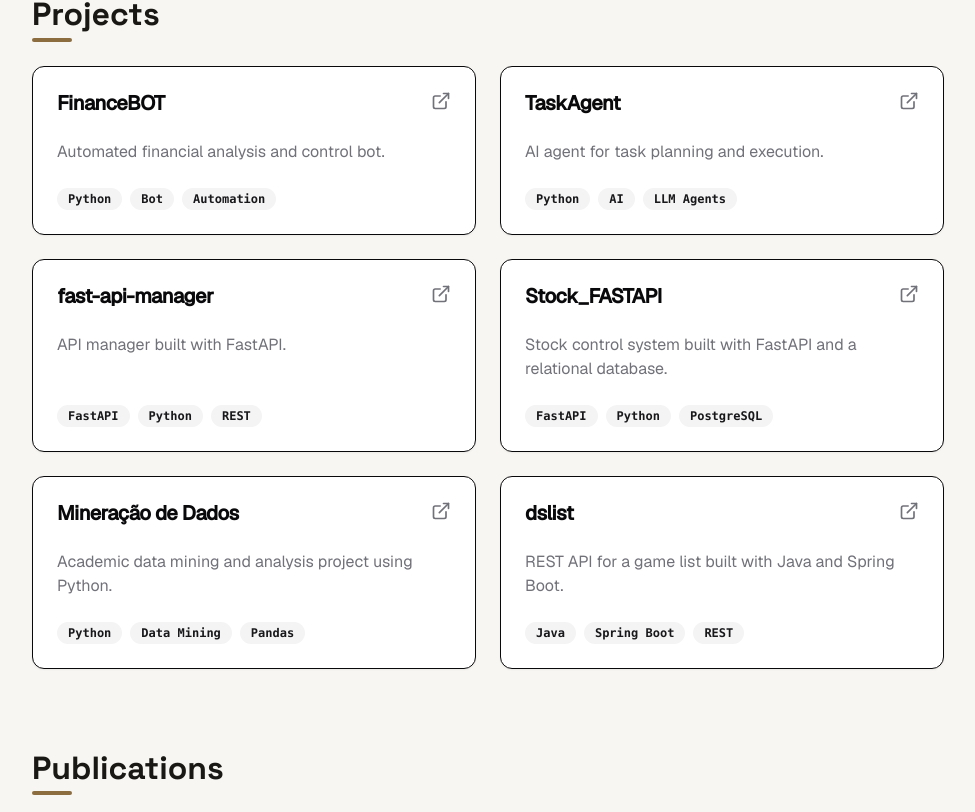
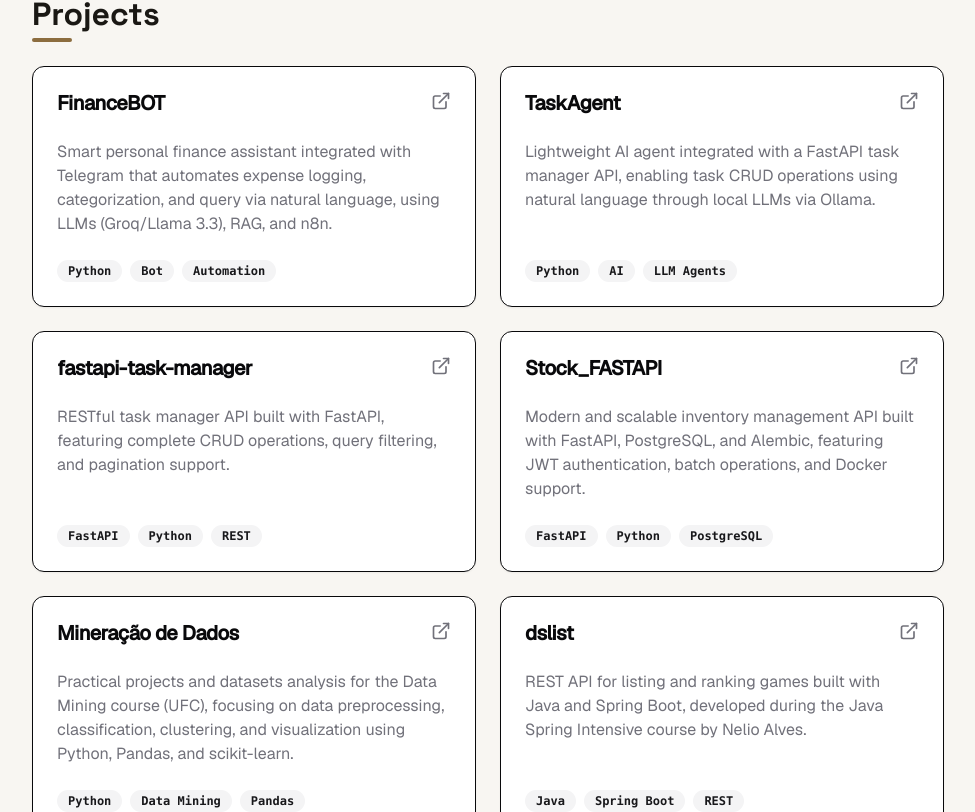
Before and after one commit to ElyssonAlvs/Portf-lio, a React (Vite) app: page / in a window 1280 px wide. Shown: the part 3468-4280 px from the top of the page, without its empty margins (152-1127 px from the left). Built offline with nearby package versions, Linux system fonts and the light colour scheme.

Commit message:
docs: enriquece as descrições dos projetos com base nos readmes do GitHub

```diff
--- a/src/data/projects.ts
+++ b/src/data/projects.ts
@@ -8,37 +8,55 @@
 export const projects: Project[] = [
   {
     name: "FinanceBOT",
-    description: { pt: "Bot de análise e controle financeiro automatizado.", en: "Automated financial analysis and control bot." },
+    description: {
+      pt: "Assistente financeiro pessoal integrado ao Telegram que automatiza o registro, categorização e gerenciamento de gastos via linguagem natural, utilizando IA (Groq/Llama 3.3), RAG para consultas e n8n.",
+      en: "Smart personal finance assistant integrated with Telegram that automates expense logging, categorization, and query via natural language, using LLMs (Groq/Llama 3.3), RAG, and n8n."
+    },
     tags: ["Python", { pt: "Bot", en: "Bot" }, { pt: "Automação", en: "Automation" }],
     url: "https://github.com/ElyssonAlvs/FinanceBOT"
   },
   {
     name: "TaskAgent",
-    description: { pt: "Agente de IA para planejamento e execução de tarefas.", en: "AI agent for task planning and execution." },
+    description: {
+      pt: "Agente de IA leve integrado a uma API FastAPI para gerenciamento de tarefas, permitindo realizar operações de CRUD e consultas em linguagem natural via LLMs locais (Ollama).",
+      en: "Lightweight AI agent integrated with a FastAPI task manager API, enabling task CRUD operations using natural language through local LLMs via Ollama."
+    },
     tags: ["Python", { pt: "IA", en: "AI" }, { pt: "Agentes LLM", en: "LLM Agents" }],
     url: "https://github.com/ElyssonAlvs/TaskAgent"
   },
   {
-    name: "fast-api-manager",
-    description: { pt: "Gerenciador de APIs construído com FastAPI.", en: "API manager built with FastAPI." },
+    name: "fastapi-task-manager",
+    description: {
+      pt: "API RESTful de gerenciamento de tarefas desenvolvida com FastAPI, fornecendo recursos completos de CRUD, filtros avançados e paginação.",
+      en: "RESTful task manager API built with FastAPI, featuring complete CRUD operations, query filtering, and pagination support."
+    },
     tags: ["FastAPI", "Python", "REST"],
-    url: "https://github.com/ElyssonAlvs/fast-api-manager"
+    url: "https://github.com/ElyssonAlvs/fastapi-task-manager"
   },
   {
     name: "Stock_FASTAPI",
-    description: { pt: "Sistema de controle de estoque com FastAPI e banco de dados.", en: "Stock control system built with FastAPI and a relational database." },
+    description: {
+      pt: "API de gerenciamento de estoque moderna e escalável desenvolvida com FastAPI e PostgreSQL, incluindo suporte a migrações com Alembic, autenticação JWT, operações em lote e Docker.",
+      en: "Modern and scalable inventory management API built with FastAPI, PostgreSQL, and Alembic, featuring JWT authentication, batch operations, and Docker support."
+    },
     tags: ["FastAPI", "Python", "PostgreSQL"],
     url: "https://github.com/ElyssonAlvs/Stock_FASTAPI"
   },
   {
     name: "Mineração de Dados",
-    description: { pt: "Projeto acadêmico de análise e mineração de dados com Python.", en: "Academic data mining and analysis project using Python." },
+    description: {
+      pt: "Projetos práticos e análises da disciplina de Mineração de Dados (UFC) focados em pré-processamento, classificação, agrupamento e visualização de dados utilizando Python, Pandas e scikit-learn.",
+      en: "Practical projects and datasets analysis for the Data Mining course (UFC), focusing on data preprocessing, classification, clustering, and visualization using Python, Pandas, and scikit-learn."
+    },
     tags: ["Python", { pt: "Mineração de Dados", en: "Data Mining" }, "Pandas"],
-    url: "https://github.com/ElyssonAlvs/Mineracao-de-Dados"
+    url: "https://github.com/ElyssonAlvs/Mineracao_de_Dados"
   },
   {
     name: "dslist",
-    description: { pt: "API REST de lista de jogos construída com Java e Spring Boot.", en: "REST API for a game list built with Java and Spring Boot." },
+    description: {
+      pt: "API REST para listagem e ranqueamento de jogos desenvolvida em Java com Spring Boot, construída durante o Intensivão Java Spring (Nelio Alves).",
+      en: "REST API for listing and ranking games built with Java and Spring Boot, developed during the Java Spring Intensive course by Nelio Alves."
+    },
     tags: ["Java", "Spring Boot", "REST"],
     url: "https://github.com/ElyssonAlvs/dslist"
   }
```
